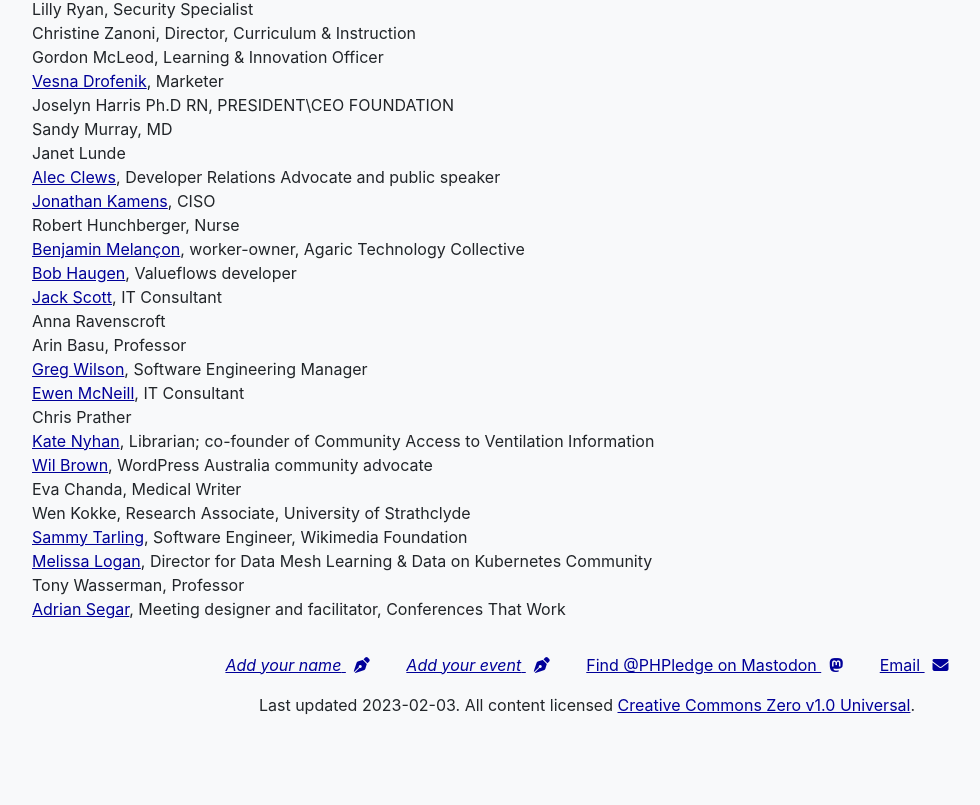
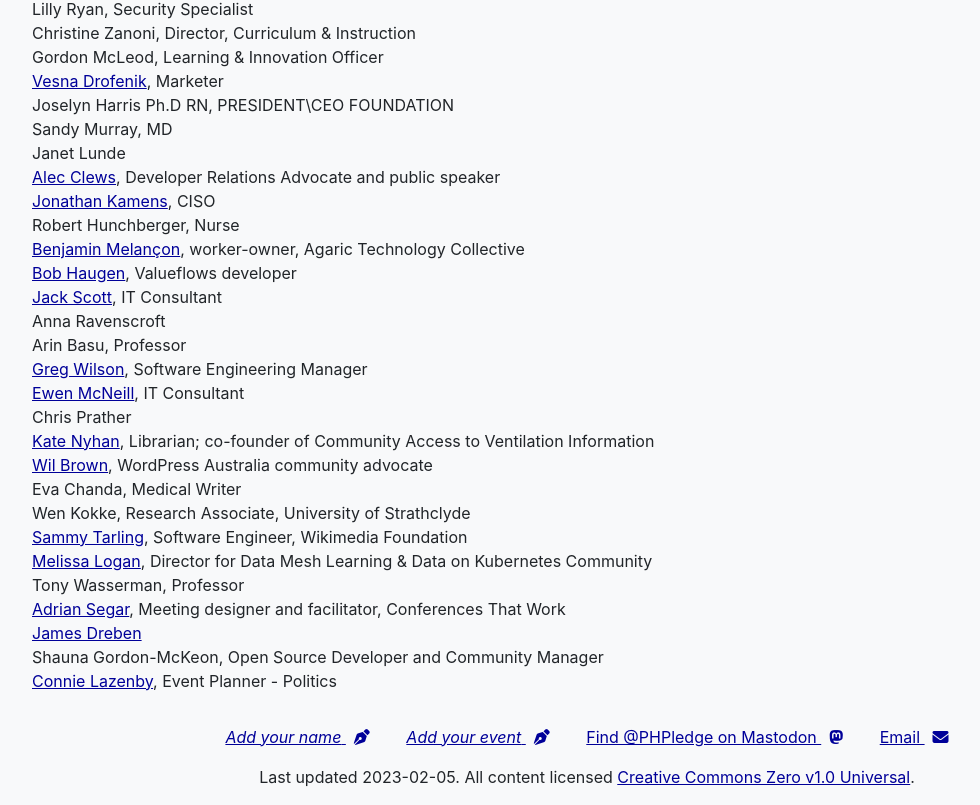
Before and after one commit to phpledge/publichealthpledge.com, a plain HTML site: page index.html in a window 1280 px wide. Shown: the part 4799-5604 px from the top of the page, without its empty margins (53-1033 px from the left). Before the commit the page ends 5532 px from the top, so only its background shows below. Drawn offline with Linux system fonts and the light colour scheme.

Commit message:
new signatories

```diff
--- a/index.html
+++ b/index.html
@@ -255,6 +255,9 @@
             <li><a href="https://constantia.io/">Melissa Logan</a>, Director for Data Mesh Learning & Data on Kubernetes Community</li>
             <li>Tony Wasserman, Professor</li>
             <li><a href="https://www.conferencesthatwork.com">Adrian Segar</a>, Meeting designer and facilitator, Conferences That Work</li>
+            <li><a href="https://jdreben.omg.lol">James Dreben</a></li>
+            <li>Shauna Gordon-McKeon, Open Source Developer and Community Manager</li>
+            <li><a href="https://beekeeping.ninja/@Pagan_Animist">Connie Lazenby</a>, Event Planner - Politics</li>
         </ul>
 
     </main>
@@ -268,7 +271,7 @@
                 </p>
 
                 <p>
-                    Last updated 2023-02-03. All content licensed <a href="https://creativecommons.org/publicdomain/zero/1.0/">Creative Commons Zero v1.0 Universal</a>.
+                    Last updated 2023-02-05. All content licensed <a href="https://creativecommons.org/publicdomain/zero/1.0/">Creative Commons Zero v1.0 Universal</a>.
                 </p>
     </footer>
 </body>
```
